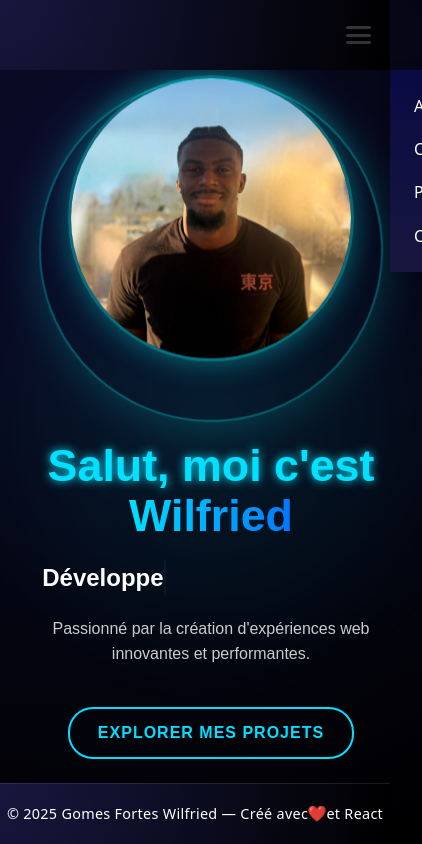
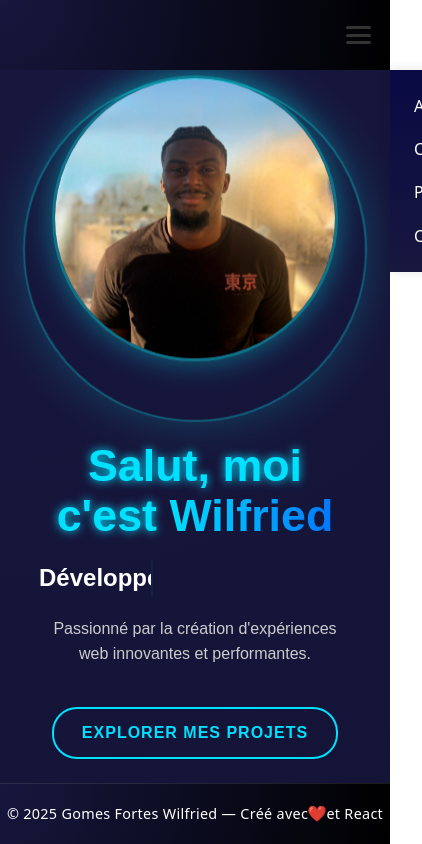
Before and after one commit to Willygo06/Portfolio, a React (Vite) app in the folder frontend/portfolio/: page / in a window 390 px wide. Shown: the top 844 px of the page, 422 px wide, since content can reach past the window. Built offline with nearby package versions, Linux system fonts and the light colour scheme.

Commit message:
little update + update media

```diff
--- a/frontend/portfolio/section/styles/contact.css
+++ b/frontend/portfolio/section/styles/contact.css
@@ -5,7 +5,6 @@
 }
 
 .contact-section {
-  background: radial-gradient(circle at top left, #17173f, #000);
   padding: 100px 10%;
   color: var(--text-color);
   text-align: center;
--- a/frontend/portfolio/section/styles/hero.css
+++ b/frontend/portfolio/section/styles/hero.css
@@ -5,7 +5,6 @@
   align-items: center;
   justify-content: center;
   overflow: hidden;
-  background: radial-gradient(circle at 20% 20%, #0b0b2a, #000);
   color: white;
   font-family: "Orbitron", sans-serif;
 }
@@ -13,7 +12,7 @@
 .hero-bg {
   position: absolute;
   inset: 0;
-  background: radial-gradient(circle, rgba(0, 255, 255, 0.15), transparent 60%);
+  /* background: radial-gradient(circle, rgba(0, 255, 255, 0.15), transparent 60%); */
   animation: pulse 6s infinite alternate;
   z-index: 0;
 }
@@ -75,6 +74,7 @@
 
 .hero-tagline {
   color: #ccc;
+  padding-left: 90px;
   max-width: 400px;
   line-height: 1.6;
   margin-bottom: 40px;
@@ -143,6 +143,13 @@
   to { opacity: 1; transform: translateX(0); }
 }
 
+@media (max-width: 1200px) and (min-width: 901px) {
+  .hero-tagline {
+    padding-left: 20px;
+  }
+}
+
+
 @media (max-width: 900px) {
   .hero-content {
     flex-direction: column-reverse;
@@ -152,4 +159,8 @@
   .hero-image-container {
     margin-bottom: 40px;
   }
+
+  .hero-tagline {
+    padding-left: 0;
+  }
 }
--- a/frontend/portfolio/section/styles/introAnimation.css
+++ b/frontend/portfolio/section/styles/introAnimation.css
@@ -1,4 +1,4 @@
-.intro-container {
+    .intro-container {
   position: fixed;
   inset: 0;
   background: radial-gradient(circle at center, #000428, #004e92);
--- a/frontend/portfolio/section/styles/project.css
+++ b/frontend/portfolio/section/styles/project.css
@@ -5,7 +5,7 @@
 }
 
 .projects-section {
-  background: radial-gradient(circle at top left, #17173f, #000);
+  /* background: radial-gradient(circle at top left, #17173f, #000); */
   color: #fff;
   padding: 100px 10%;
   font-family: "Orbitron", sans-serif;
--- a/frontend/portfolio/section/styles/techStack.css
+++ b/frontend/portfolio/section/styles/techStack.css
@@ -1,5 +1,5 @@
 .tech-section {
-  background: radial-gradient(circle at top left, #17173f, #000);
+  /* background: radial-gradient(circle at top left, #17173f, #000); */
   color: #fff;
   padding: 100px 10%;
   font-family: "Orbitron", sans-serif;
--- a/frontend/portfolio/src/App.css
+++ b/frontend/portfolio/src/App.css
@@ -1,8 +1,10 @@
-#root {
+body, #root {
   margin: 0;
   padding: 0;
   text-align: center;
   scroll-behavior: smooth;
+  background: radial-gradient(circle at top left, #17173f, #000);
+  overflow-x: hidden;
 }
 
 .logo {
```
